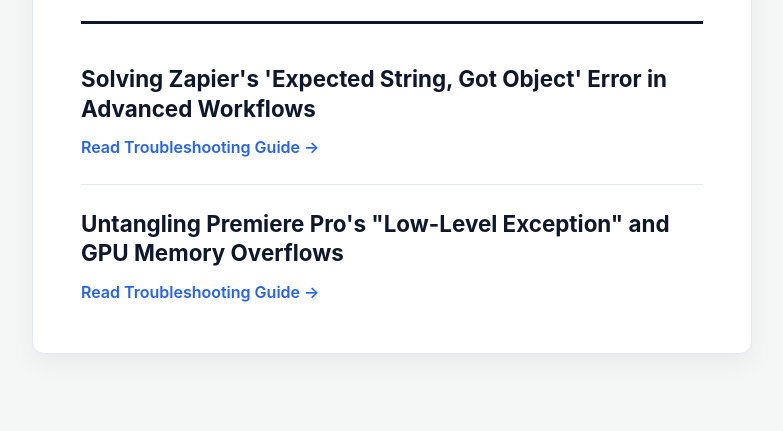
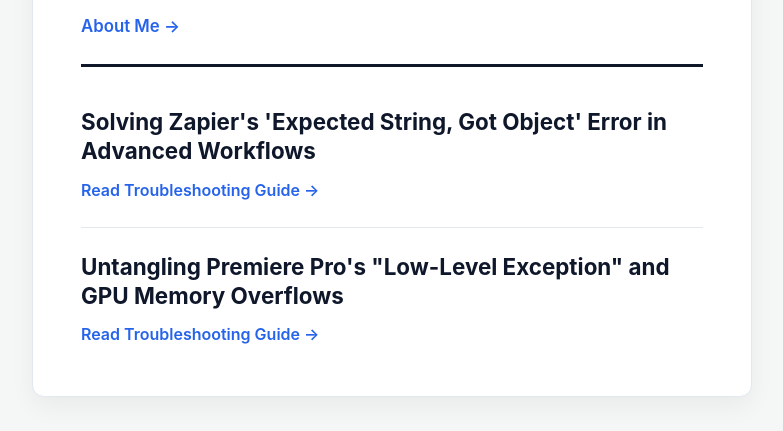
Before and after one commit to Focii-lab/gadtech.github.io, a plain HTML site: page index.html in a window 1280 px wide. Shown: the part 221-652 px from the top of the page, without its empty margins (248-1031 px from the left). Drawn offline with Linux system fonts and the light colour scheme.

Commit message:
Add navigation styles and markup to index.html
Added styles and navigation for the main section.

```diff
--- a/index.html
+++ b/index.html
@@ -12,6 +12,13 @@
         header { margin-bottom: 40px; border-bottom: 3px solid var(--head); padding-bottom: 24px; }
         h1 { color: var(--head); margin: 0; font-size: 2.2rem; font-weight: 800; letter-spacing: -0.03em; line-height: 1.2; }
         p.subtitle { color: #64748b; margin: 12px 0 0 0; font-size: 1.15rem; line-height: 1.5; }
+
+        /* --- Added Navigation Styles --- */
+        .main-nav { margin-top: 16px; }
+        .main-nav a { color: var(--accent); font-weight: 600; text-decoration: none; font-size: 1.05rem; }
+        .main-nav a:hover { text-decoration: underline; }
+        /* ------------------------------- */
+
         ul { list-style: none; }
         .index-item { margin-bottom: 24px; padding-bottom: 24px; border-bottom: 1px solid var(--border); }
         .index-item:last-child { border-bottom: none; margin-bottom: 0; padding-bottom: 0; }
@@ -20,6 +27,7 @@
         .index-item h2 a:hover { color: var(--accent); }
         .read-more { color: var(--accent); font-size: 1rem; font-weight: 600; text-decoration: none; }
         .read-more:hover { text-decoration: underline; }
+
         @media (max-width: 768px) {
             body { padding: 16px 12px; }
             .hub-container { padding: 24px 20px; }
@@ -33,6 +41,11 @@
         <header>
             <h1>GadTech Optimization Labs</h1>
             <p class="subtitle">Autonomous diagnostic solutions & troubleshooting playbooks for digital creators.</p>
+
+            <nav class="main-nav">
+                <a href="about.html">About Me &rarr;</a>
+            </nav>
+
         </header>
         <main>
             <ul>
```
